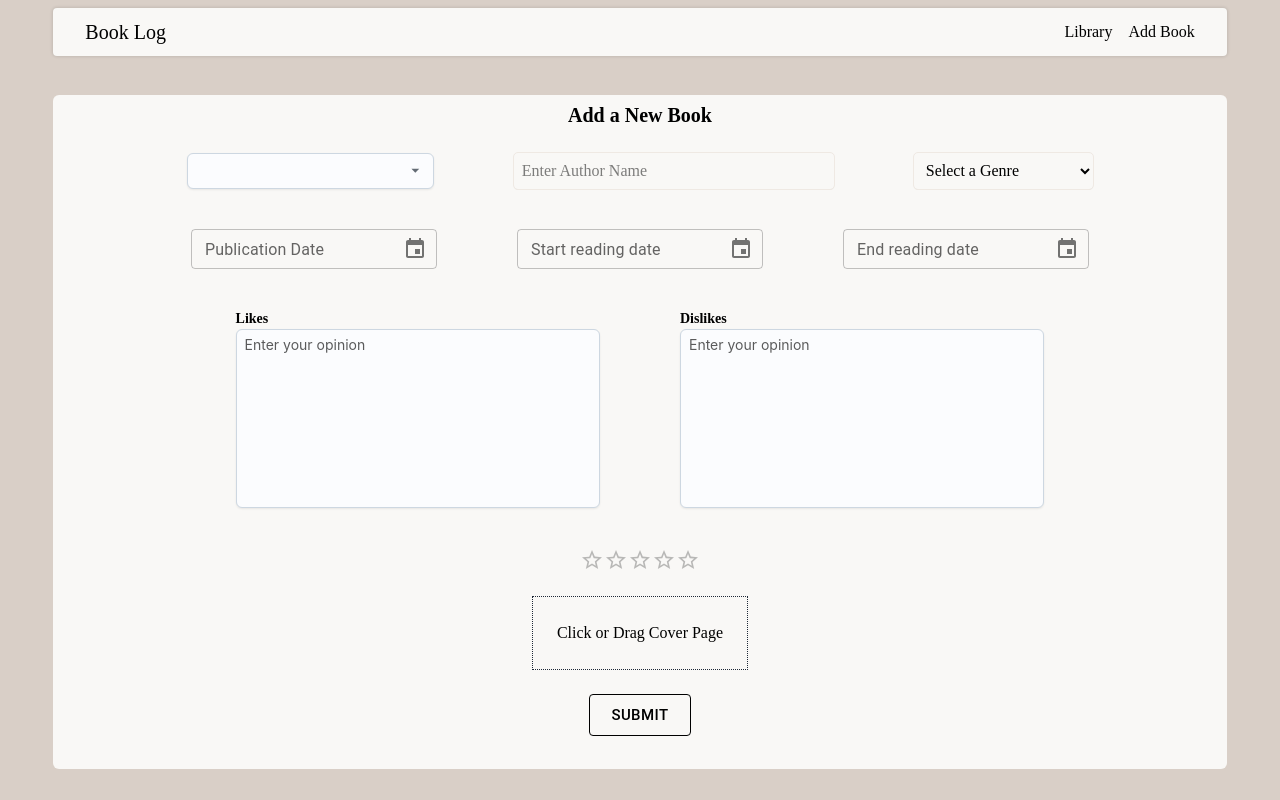
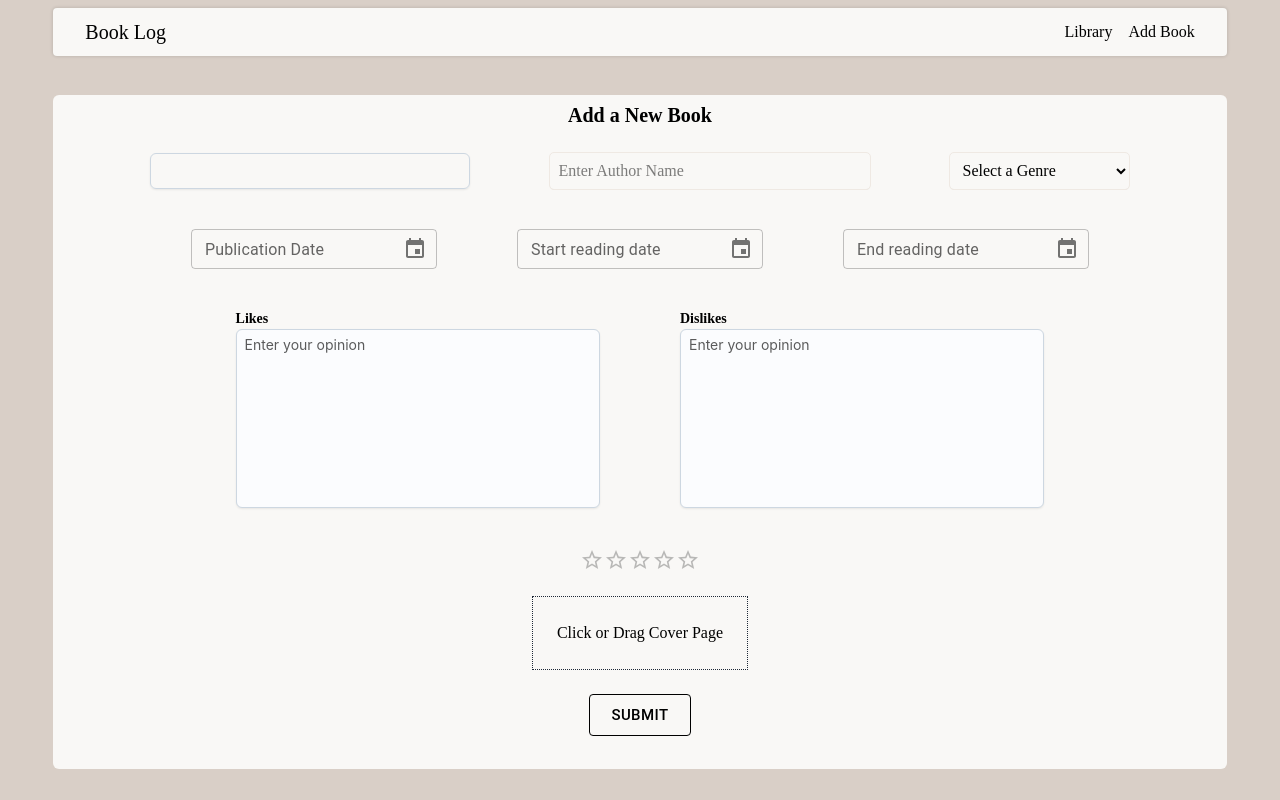
Before and after one commit to xenosM/Book-Logger, a React (Vite) app: page / in a window 1280 px wide. Built offline with nearby package versions, Linux system fonts and the light colour scheme; a web font is replaced by a local one.

Commit message:
Added autocomplete feature in the title input. Completed Calling API Feature

```diff
--- a/src/Components/Forms/AddForm.jsx
+++ b/src/Components/Forms/AddForm.jsx
@@ -1,5 +1,8 @@
+/* eslint-disable */
 //* MUI
 import Autocomplete from "@mui/joy/Autocomplete";
+import CircularProgress from "@mui/joy/CircularProgress";
+
 // * COMPONENTS
 import DateInput from "../UI/DateInput";
 import FileInput from "../UI/FileInput";
@@ -7,12 +10,15 @@ import TextArea from "../UI/TextArea";
 import RatingInput from "../UI/RatingInput";
 import SubmitButton from "../UI/SubmitButton";
 // * REACT
-import { useState } from "react";
+import { useState, useEffect } from "react";
 
 export default function AddForm() {
   //*STATES
-  const [bookTitleValue, setTitleValue] = new useState("");
-
+  const [bookTitleValue, setTitleValue] = useState("");
+  const [bookTitleInputValue, setTitleInputValue] = useState("");
+  const [booksData, setBooksData] = useState([]);
+  const [loading, setLoading] = useState(false);
+  // *VARIABLES
   const genres = [
     "Select a Genre",
     "Action and Adventure",
@@ -36,28 +42,88 @@ export default function AddForm() {
     "Thriller",
     "True Crime",
   ];
+  const autoCompleteStyles = {
+    root: {
+      sx: {
+        "&::before": {
+          boxShadow: "none",
+        },
+        bgcolor: "transparent",
+        maxWidth: 320,
+        width: 320,
+      },
+    },
+    listbox: {
+      sx: {
+        bgcolor: "#F9F8F6",
+      },
+    },
+  };
+  const bookTitles = Array.from(
+    new Set(booksData.map((book) => book.title.toLowerCase().trim())),
+  );
+  console.log("books are: " + bookTitles);
 
+  //* USE EFFECT
+  useEffect(() => {
+    const value = bookTitleInputValue;
+    const delay = 500;
+    const URL = `https://openlibrary.org/search.json?q=${value}`;
+    //Ensures the API call is made at only a certain input character
+    if (value.trim().length <= 3 || bookTitles.includes(value)) {
+      // setBooksData([]);
+      return;
+    }
+
+    const delayTimer = setTimeout(async () => {
+      try {
+        setLoading(true);
+        const response = await fetch(URL);
+        if (!response.ok) {
+          throw new Error("Errorrr!!!!!!!!!");
+        }
+
+        const data = await response.json();
+        console.log(data.docs);
+        setBooksData(data.docs || []);
+        setLoading(false);
+      } catch (err) {
+        console.log(err);
+      }
+    }, delay);
+    return () => clearTimeout(delayTimer);
+  }, [bookTitleInputValue]);
+
+  //* FUNCTION
   function onSubmit() {}
-  function onTitleChange(e) {
-    setTitleValue(e.target.value);
-    console.log(bookTitleValue);
-  }
 
   return (
     <form action={onSubmit}>
       <div className="flex justify-center gap-20 mb-10">
-        {/* <input
-          className="outline-1 outline-secondary shadow-2xs px-2 py-1 rounded-sm w-2xs"
-          type="text"
-          name="bookTitle"
-          placeholder="Enter Book Name"
-          required
+        <Autocomplete
+          options={bookTitles}
+          freeSolo={true}
+          autoComplete
+          slotProps={autoCompleteStyles}
           value={bookTitleValue}
-          onChange={(e) => {
-            onTitleChange(e);
+          onChange={(e, newValue) => {
+            setTitleValue(newValue);
           }}
-        /> */}
-        <Autocomplete options={genres} />
+          inputValue={bookTitleInputValue}
+          onInputChange={(e, newInputValue) => {
+            setTitleInputValue(newInputValue);
+          }}
+          loading={loading}
+          endDecorator={
+            loading ? (
+              <CircularProgress
+                size="sm"
+                sx={{ bgcolor: "background.surface" }}
+              />
+            ) : null
+          }
+        />
+
         <input
           className="outline-1 outline-secondary shadow-2xs px-2 py-1 rounded-sm w-xs"
           type="text"
```
